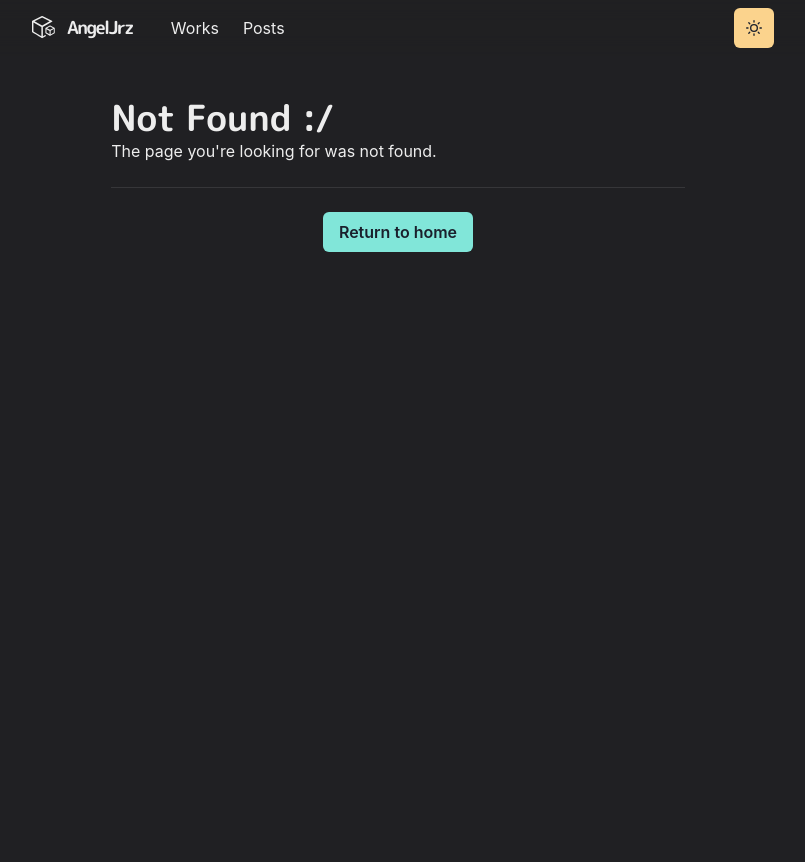
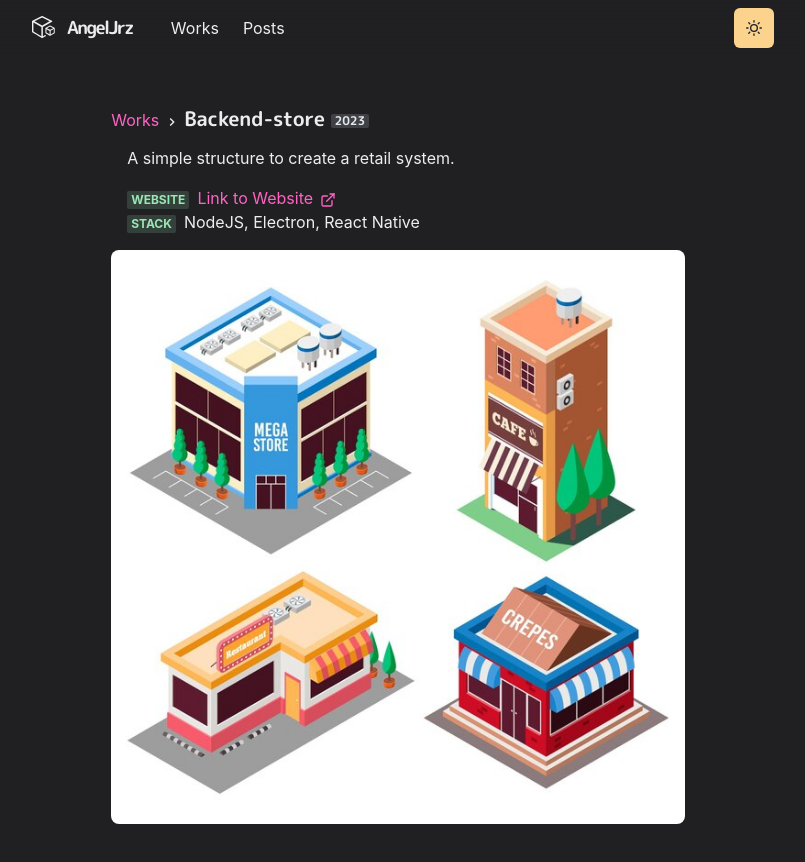
Before and after one commit to AngelJrz/My-portfolio, a Next.js app: page /works/backend in a window 1280 px wide. Before the commit this address had no page. Shown: the top 862 px of the page, without its empty margins (242-1047 px from the left). Before the commit the page ends 800 px from the top, so only its background shows below. Built offline with nearby package versions, Linux system fonts and the light colour scheme.

Commit message:
Work detail added

```diff
--- /dev/null
+++ b/components/layouts/article.js
@@ -0,0 +1,28 @@
+import { motion } from 'framer-motion'
+import { GridItemStyle } from '../grid-item'
+
+const variants = {
+  hidden: { opacity: 0, x: 0, y: 20 },
+  enter: { opacity: 1, x: 0, y: 0 },
+  exit: { opacity: 0, x: -0, y: 20 }
+}
+
+const Layout = ({ children }) => {
+  return (
+    <motion.article
+      initial="hidden"
+      animate="enter"
+      exit="exit"
+      variants={variants}
+      transition={{ duration: 0.4, type: 'easeInOut' }}
+      style={{ position: 'relative', marginTop: '50px' }}
+    >
+      <>
+        {children}
+        <GridItemStyle />
+      </>
+    </motion.article>
+  )
+}
+
+export default Layout
--- /dev/null
+++ b/components/work.js
@@ -0,0 +1,28 @@
+import NextLink from 'next/link'
+import { Heading, Box, Image, Link, Badge } from '@chakra-ui/react'
+import { ChevronRightIcon } from '@chakra-ui/icons'
+
+export const Title = ({ children }) => (
+  <Box>
+    <Link as={NextLink} href="/works">
+      Works
+    </Link>
+    <span>
+      {' '}
+      <ChevronRightIcon />{' '}
+    </span>
+    <Heading display="inline-block" as="h3" fontSize={20} mb={4}>
+      {children}
+    </Heading>
+  </Box>
+)
+
+export const WorkImage = ({ src, alt }) => (
+  <Image borderRadius="lg" w="full" src={src} alt={alt} mb={4} />
+)
+
+export const Meta = ({ children }) => (
+  <Badge colorScheme="green" mr={2}>
+    {children}
+  </Badge>
+)
--- a/pages/index.js
+++ b/pages/index.js
@@ -42,7 +42,7 @@ const Page = () => {
 			</Box>
 
 			<Box borderRadius="lg" bg={useColorModeValue('whiteAlpha.500', 'whiteAlpha.200')} p={3} mb={10} mt={5} align="center">
-				Hello, I&apos;m a software engineer from México!
+        Software engineer tinkering with systems
 			</Box>
 
       <Section delay={0.2}>
--- a/pages/works.js
+++ b/pages/works.js
@@ -6,8 +6,8 @@ import backendstorelogo from '../public/images/backendstorelogo.jpg'
 const Works = () => {
 	return(
 		<Container>
-			<Heading as="h3" fontSize={20} mb={4}>
-				Works
+			<Heading as="h3" fontSize={20} mb={4} mt={10}>
+				My Works
 			</Heading>
 
 			<SimpleGrid columns={[1,1,2]} gap={6}>
--- /dev/null
+++ b/pages/works/backend.js
@@ -0,0 +1,40 @@
+import { Container, Badge, Link, List, ListItem } from "@chakra-ui/react";
+import { ExternalLinkIcon } from "@chakra-ui/icons";
+import { Title, WorkImage, Meta } from '../../components/work'
+import P from '../../components/paragraph'
+import Layout from '../../components/layouts/article'
+
+const Work = () => {
+	return (
+		<Layout title="backend">
+			<Container>
+				<Title>
+					Backend-store <Badge>2023</Badge>
+				</Title>
+				<P>
+					A simple structure to create a retail system.
+				</P>
+
+				<List ml={4} my={4}>
+
+					<ListItem>
+						<Meta>Website</Meta>
+						<Link href="https://www.google.com">
+							Link to Website <ExternalLinkIcon mx="2px" />
+						</Link>
+					</ListItem>
+
+					<ListItem>
+						<Meta>Stack</Meta>
+						<span>NodeJS, Electron, React Native</span>
+					</ListItem>
+
+				</List>
+
+				<WorkImage src="/images/works/stores.jpg" />
+			</Container>
+		</Layout>
+	)
+}
+
+export default Work
```
Also changed, not shown: public/images/works/stores.jpg (added).
